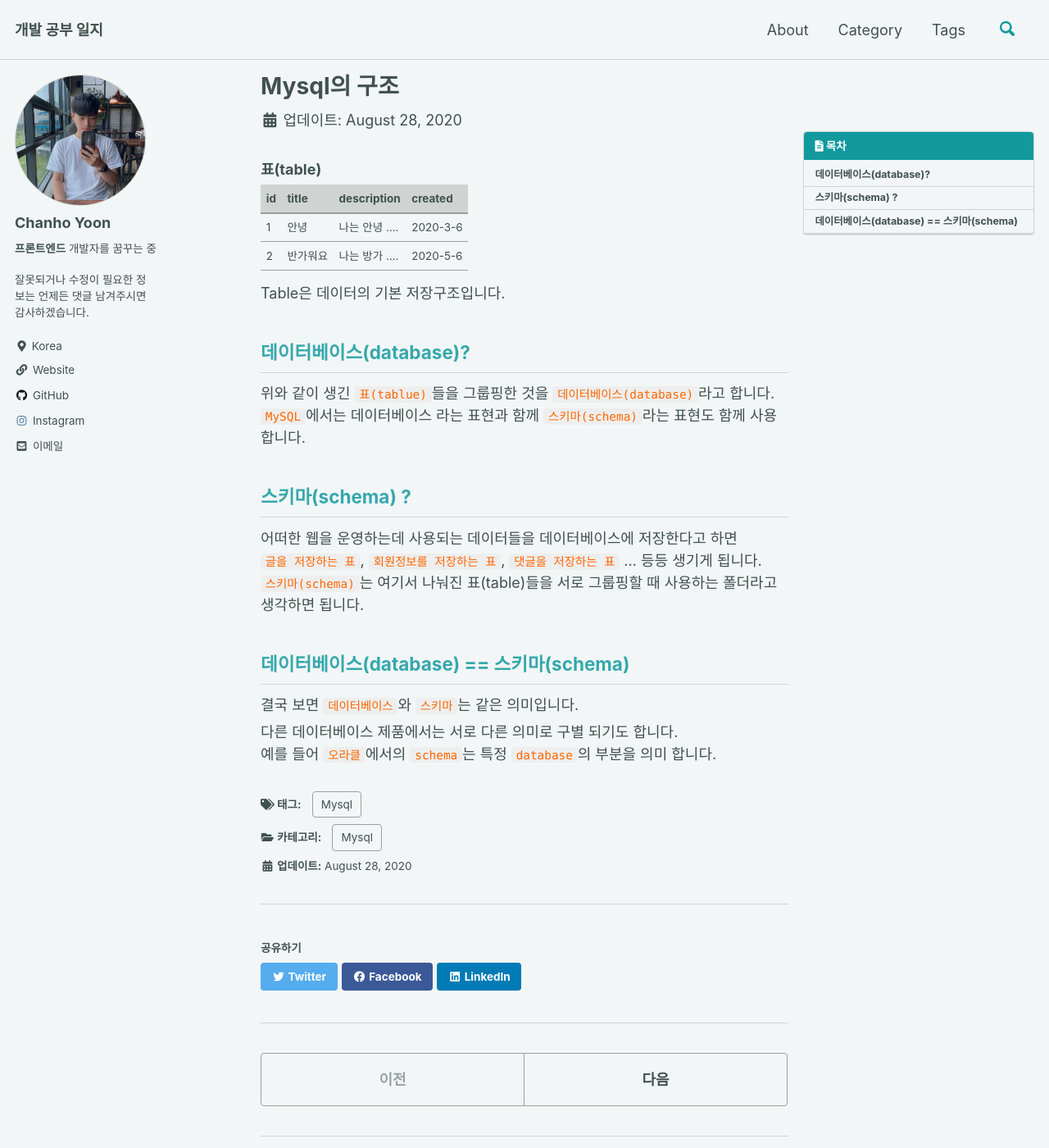
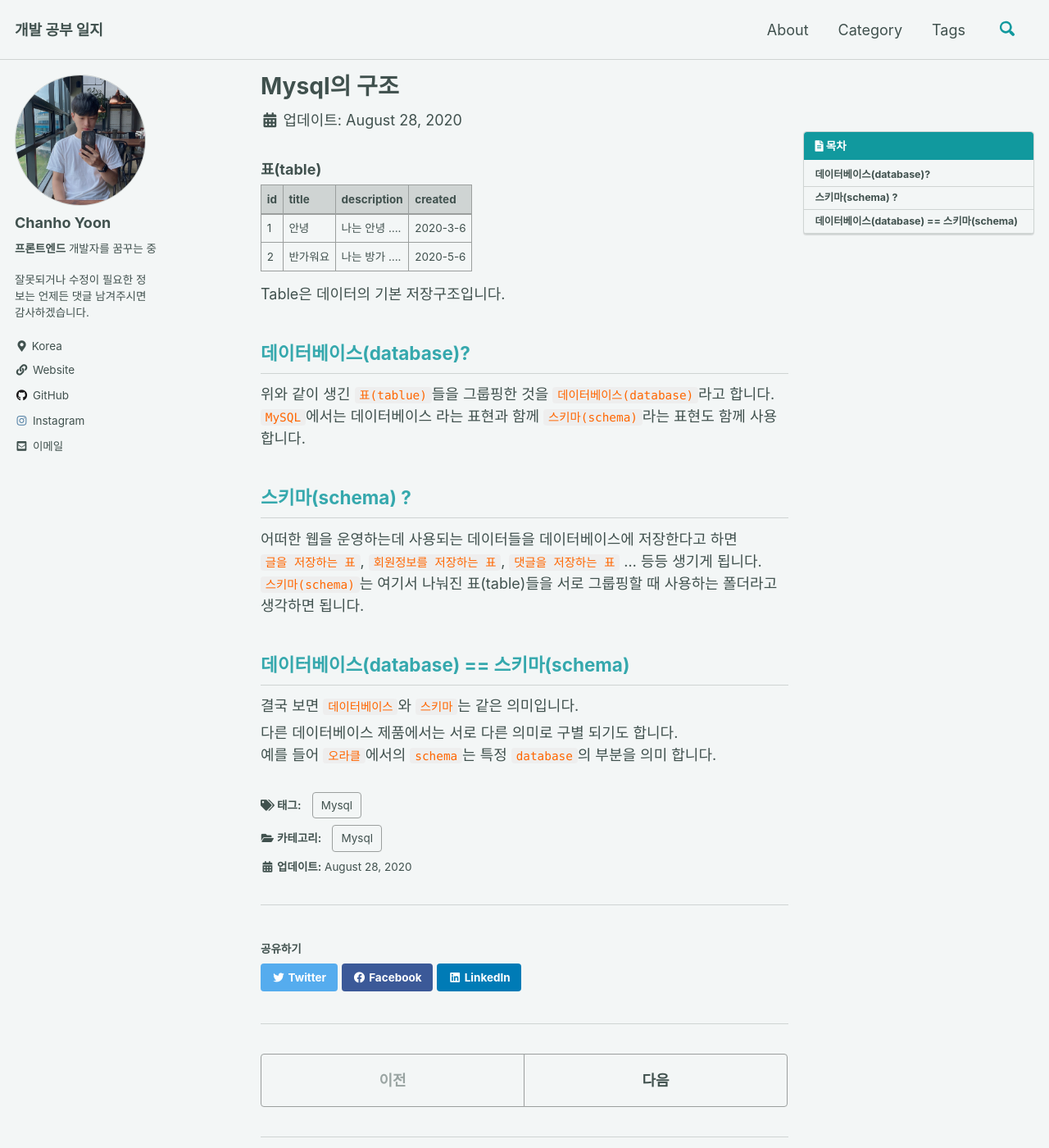
Before and after one commit to chanho-Yoon/chanho-Yoon.github.io, a Jekyll site: the page built from _posts/2020-08-28-mysql-structure.md, in a window 1280 px wide and 1400 px high. Shown: the whole window at 82% size. Built offline with Jekyll 4.4.1, drawn with Linux system fonts in a browser that asks for light colours; cached includes are drawn as plain includes; comment, search, counter and statistics services are not loaded.

Commit message:
Update _tables.scss

```diff
--- a/_sass/minimal-mistakes/_tables.scss
+++ b/_sass/minimal-mistakes/_tables.scss
@@ -13,6 +13,11 @@ table {
 
   & + table {
     margin-top: 1em;
+  }
+
+  th,
+  td {
+    border: 1px solid #9b9f9e;
   }
 }
 
```
